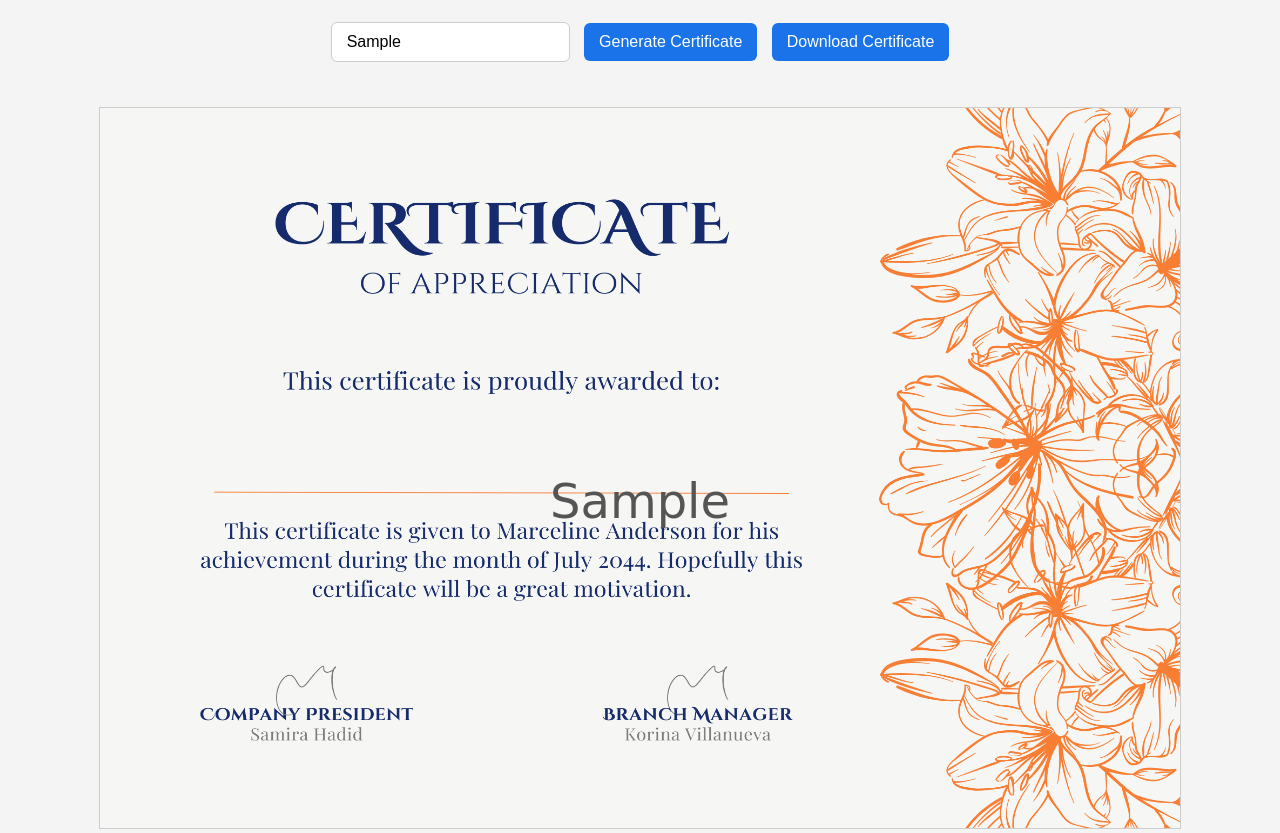
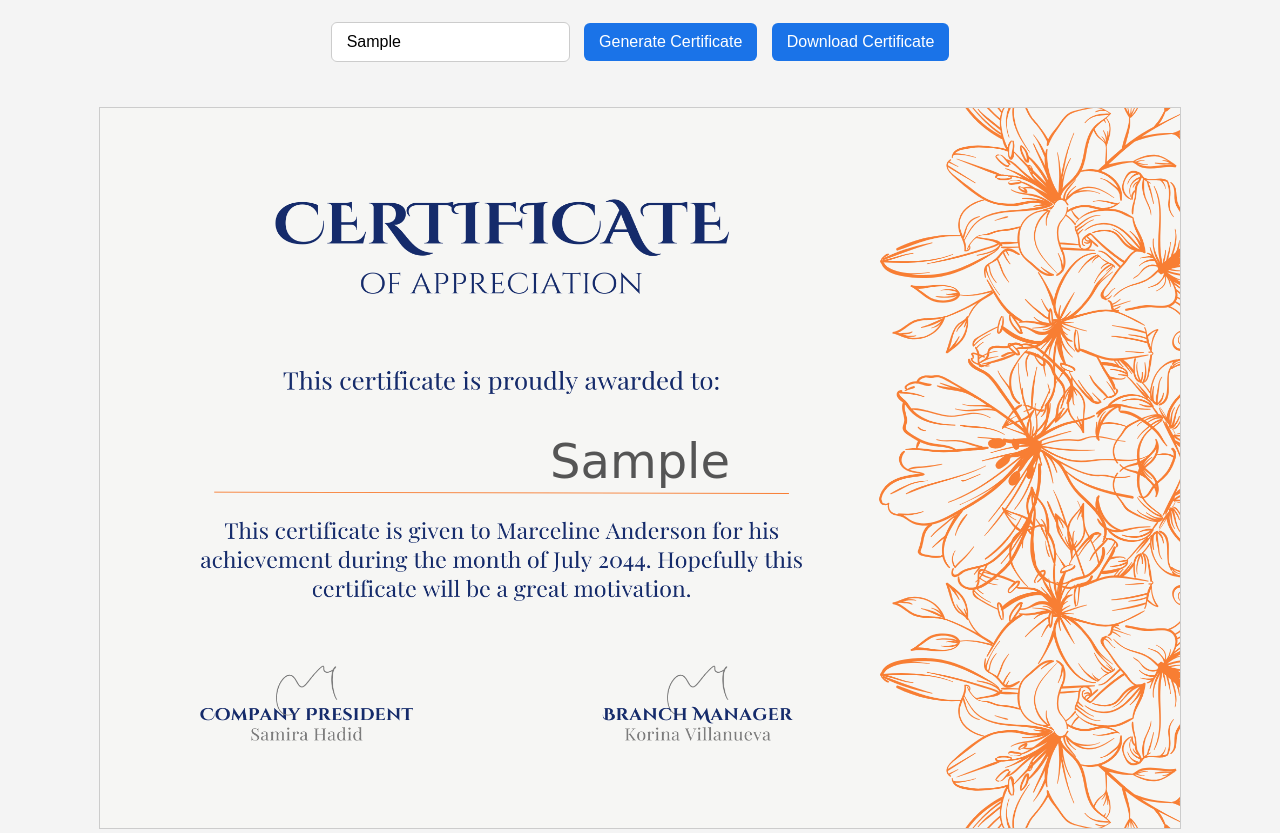
Before and after one commit to edmkasganj/NewCerti, a plain HTML site: page index.html in a window 1280 px wide. Both pictures are taken after typing "Sample" into the empty fields and a click on the button "Generate Certificate". Shown: the part 51-884 px from the top of the page. Drawn offline with Linux system fonts and the light colour scheme.

Commit message:
Update index.html

```diff
--- a/index.html
+++ b/index.html
@@ -76,7 +76,7 @@
       ctx.textAlign = "center";
 
       // Adjust X, Y position (centered)
-      ctx.fillText(name, canvas.width / 2, canvas.height / 2 + 50);
+      ctx.fillText(name, canvas.width / 2, canvas.height / 2 + 10);
     }
 
     function downloadCertificate() {
```
